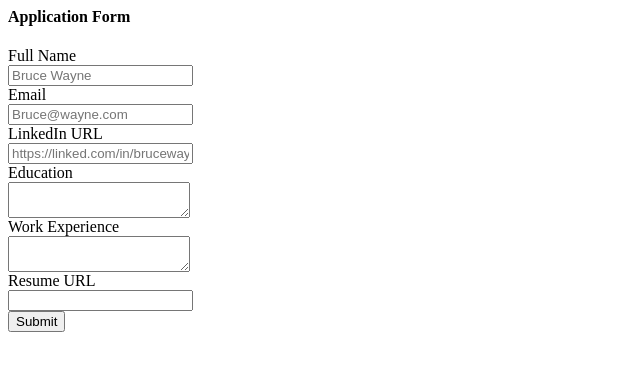
After one commit to theopeopeo/Flask-project, a Flask app: template templates/application_form.html in a window 1280 px wide. The commit adds this page. Shown: the top 371 px of the page, without its empty margins (0-640 px from the left). Run offline with Flask 3, Linux system fonts and the light colour scheme; the template is opened without the code that fills it, so the values that code supplies are empty.

Commit message:
added posting applications

```diff
--- a/app.py
+++ b/app.py
@@ -1,5 +1,5 @@
-from flask import Flask, render_template, jsonify
-from database import load_jobs_from_db, load_job_from_db
+from flask import Flask, render_template, jsonify, request
+from database import load_jobs_from_db, load_job_from_db, add_application_to_db
 
 app = Flask(__name__)
 
@@ -21,5 +21,13 @@ def show_job(id):
         return "Not Found", 404
     return render_template("jobpage.html", job=job)
 
+@app.route("/job/<id>/apply", methods=['post'])
+def apply_to_job(id):
+    data = request.form
+    job = load_job_from_db(id)
+    add_application_to_db(id, data)
+    return render_template("application_submitted.html", application=data, job=job)
+
+
 if __name__ == "__main__":
     app.run(host="0.0.0.0", debug=True)
--- /dev/null
+++ b/templates/application_form.html
@@ -0,0 +1,34 @@
+<h4>Application Form</h4>
+<form action="/job/{{job['id']}}/apply" method="post">
+    <div class="mb-2">
+    <label>Full Name</label><br>
+    <input type="text" name="full_name" placeholder="Bruce Wayne">
+    </div>
+
+    <div class="mb-2">
+    <label>Email</label><br/>
+    <input type="text" name="email" placeholder="Bruce@wayne.com">
+    </div>
+
+    <div class="mb-2">
+    <label>LinkedIn URL</label><br/>
+    <input type="text" name="linkedin_url" placeholder="https://linked.com/in/brucewayne">
+    </div>
+
+    <div class="mb-2">
+        <label>Education</label><br/>
+        <textarea name="education"></textarea>
+    </div>
+
+    <div class="mb-2">
+        <label>Work Experience</label><br/>
+        <textarea name="work_experience"></textarea>
+    </div>
+
+    <div class="mb-2">
+        <label>Resume URL</label><br/>
+        <input type="text" name="resume_url">
+    </div>
+
+    <input type="submit">
+</form>
--- a/templates/jobpage.html
+++ b/templates/jobpage.html
@@ -25,6 +25,7 @@
             </ol>
             <h4> Salary</h4>
             <p>{{job.currency}}{{job.salary}}</p>
+            {% include 'application_form.html' %}
         </div>
 
         {% include 'footer.html' %}
```
Also changed, not shown: database.py (+12 -0 lines), templates/application_submitted.html (added, +47 -0 lines).
